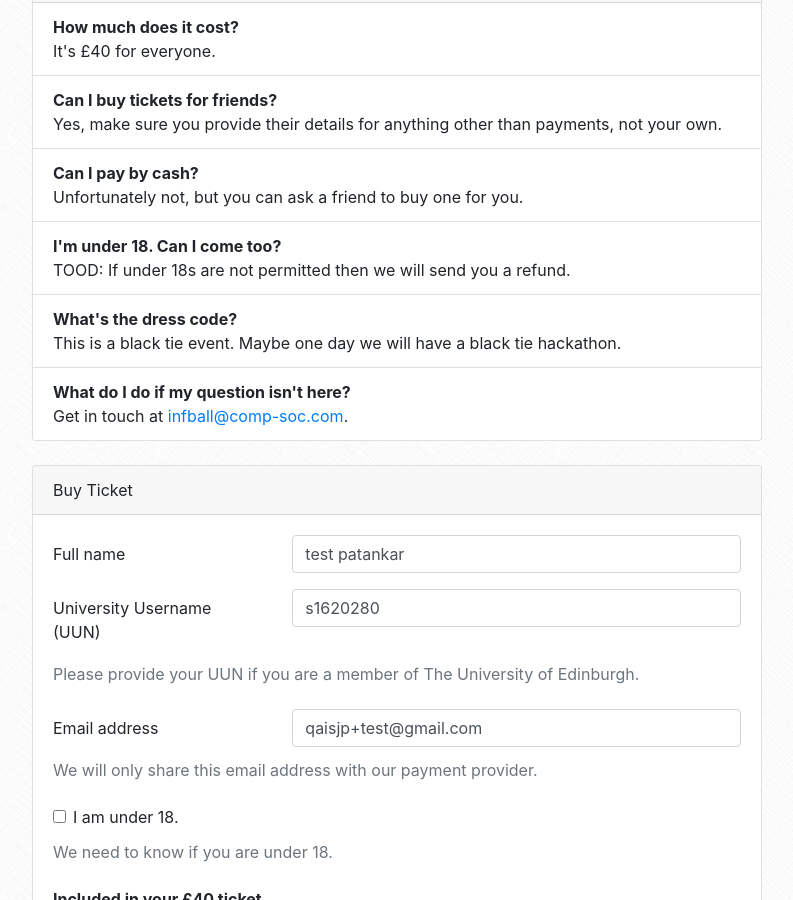
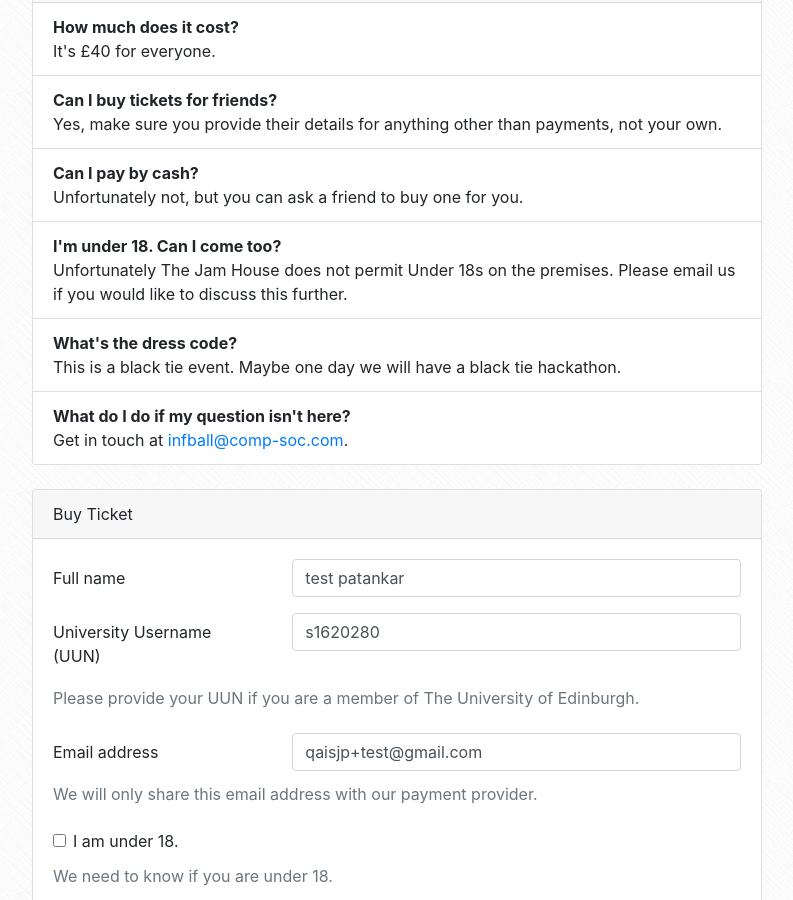
Before and after one commit to compsoc-edinburgh/website, a Jekyll site: the page built from _pages/infball.html, in a window 1280 px wide and 900 px high, scrolled down 598 px. Shown: the whole window, without its empty margins (243-1036 px from the left). Built offline with Jekyll 4.4.1, drawn with Linux system fonts in a browser that asks for light colours; nearby versions of some CDN libraries.

Commit message:
ball: ban u18s

```diff
--- a/_pages/infball.html
+++ b/_pages/infball.html
@@ -36,7 +36,8 @@ has_include: true
                 <li class="list-group-item">
                     <strong>I'm under 18. Can I come too?</strong>
                     <div>
-                        TOOD: If under 18s are not permitted then we will send you a refund.
+                        Unfortunately The Jam House does not permit Under 18s on the premises. Please email us if you would
+                        like to discuss this further.
                     </div>
                 </li>
                 <li class="list-group-item">
```
